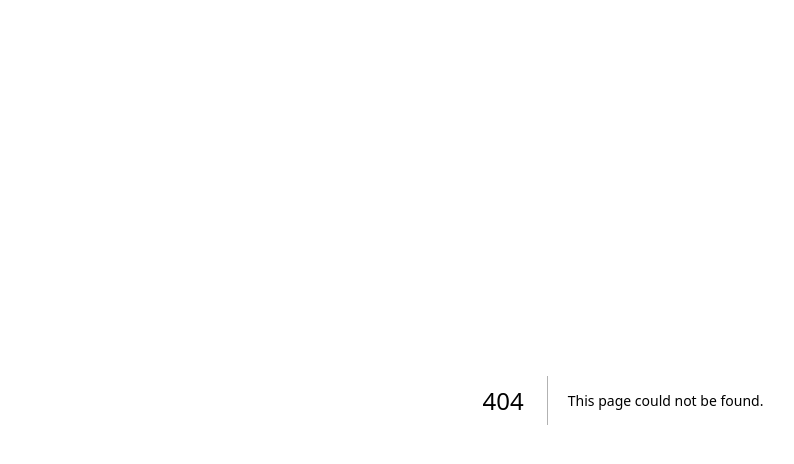
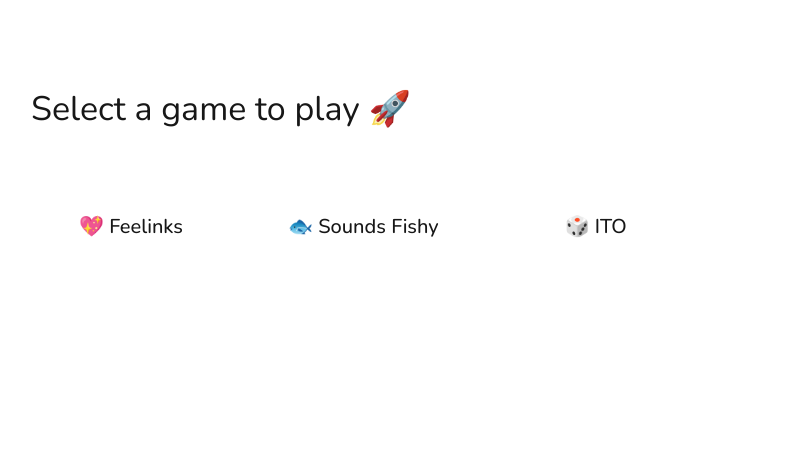
Before and after one commit to thasup/stack-connect, a Next.js app: page /games in a window 1280 px wide. Before the commit this address had no page. Shown: the top 464 px of the page, without its empty margins (17-811 px from the left). Built offline with nearby package versions, Linux system fonts and the light colour scheme; what @mui/material-nextjs would draw is missing.

Commit message:
task: Add the games page

```diff
--- /dev/null
+++ b/src/app/(public)/games/page.tsx
@@ -0,0 +1,86 @@
+"use client";
+
+import { ROUTE } from "@/constants/common";
+import { Container, Stack, Typography } from "@mui/material";
+import Link from "next/link";
+
+const links = [
+  {
+    href: ROUTE.FEELINKS.PATH,
+    title: "💖 Feelinks"
+  },
+  {
+    href: ROUTE.SOUNDS_FISHY.PATH,
+    title: "🐟 Sounds Fishy"
+  },
+  {
+    href: ROUTE.ITO.PATH,
+    title: "🎲 ITO"
+  }
+];
+
+export default function GamesPage() {
+  return (
+    <Stack
+      direction="column"
+      component="main"
+      sx={[
+        {
+          justifyContent: "center",
+          height: "calc((1 - var(--template-frame-height, 0)) * 100%)",
+          marginTop: "max(40px - var(--template-frame-height, 0px), 0px)",
+          minHeight: "100%"
+        }
+      ]}
+    >
+      <Stack
+        direction={{ xs: "column-reverse", md: "row" }}
+        sx={{
+          justifyContent: "center",
+          gap: { xs: 6, sm: 12 },
+          p: 2
+        }}
+      >
+        <Stack
+          direction={{ xs: "column-reverse", md: "row" }}
+          sx={{
+            justifyContent: "flex-start",
+            gap: { xs: 6, sm: 12 },
+            p: { xs: 2, sm: 4 },
+            width: "100%"
+          }}
+        >
+          <Stack direction="column" gap={2}>
+            <Typography variant="h4">Select a game to play 🚀</Typography>
+            <Stack direction="row" spacing={4} flexWrap="wrap">
+              {links.map((link, index) => (
+                <Link key={index} href={link.href}>
+                  <Container
+                    maxWidth="lg"
+                    sx={{
+                      mt: 4,
+                      p: 4,
+                      border: "1px solid white",
+                      borderRadius: "8px",
+                      minWidth: "200px",
+                      textAlign: "center",
+                      transition: "all 0.3s ease-in-out",
+                      "&:hover": {
+                        boxShadow: "0 0 20px 0 rgba(0, 191, 255, 0.8)",
+                        transform: "scale(1.05)"
+                      }
+                    }}
+                  >
+                    <Stack direction="column" gap={2}>
+                      <Typography variant="h6">{link.title}</Typography>
+                    </Stack>
+                  </Container>
+                </Link>
+              ))}
+            </Stack>
+          </Stack>
+        </Stack>
+      </Stack>
+    </Stack>
+  );
+}
--- a/src/components/AppAppBar.tsx
+++ b/src/components/AppAppBar.tsx
@@ -13,8 +13,10 @@ import MenuItem from "@mui/material/MenuItem";
 import Drawer from "@mui/material/Drawer";
 import MenuIcon from "@mui/icons-material/Menu";
 import CloseRoundedIcon from "@mui/icons-material/CloseRounded";
+
 import ColorModeIconDropdown from "@/components/shared-theme/ColorModeIconDropdown";
 import Sitemark from "@/components/SitemarkIcon";
+import { ROUTE } from "@/constants/common";
 
 export default function AppAppBar() {
   const [open, setOpen] = React.useState(false);
@@ -55,7 +57,7 @@ export default function AppAppBar() {
           <Box sx={{ flexGrow: 1, display: "flex", alignItems: "center", px: 0 }}>
             <Sitemark hasTitle />
             <Box sx={{ display: { xs: "none", md: "flex" } }}>
-              <Button variant="text" color="info" size="small">
+              <Button variant="text" color="info" size="small" href={ROUTE.GAMES.PATH}>
                 Games
               </Button>
               <Button variant="text" color="info" size="small">
--- a/src/components/shared-theme/customizations/surfaces.ts
+++ b/src/components/shared-theme/customizations/surfaces.ts
@@ -1,5 +1,5 @@
 import { alpha, Theme, Components } from '@mui/material/styles';
-import { gray } from '../themePrimitives';
+import { gray } from '@/components/shared-theme/themePrimitives';
 
 export const surfacesCustomizations: Components<Theme> = {
   MuiAccordion: {
--- a/src/constants/common.ts
+++ b/src/constants/common.ts
@@ -3,7 +3,12 @@ export const ROUTE = {
 		NAME: 'home',
 		PATH: '/',
 		TITLE: 'Home',
-	},
+  },
+  GAMES: {
+    NAME: 'games',
+    PATH: '/games',
+    TITLE: 'Game Library',
+  },
   FEELINKS: {
     NAME: 'feelinks',
     PATH: '/feelinks',
```
